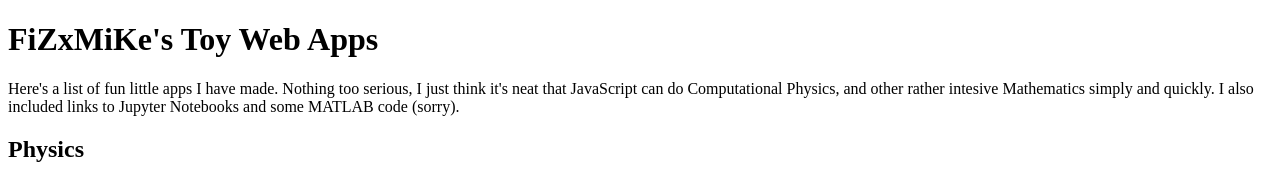
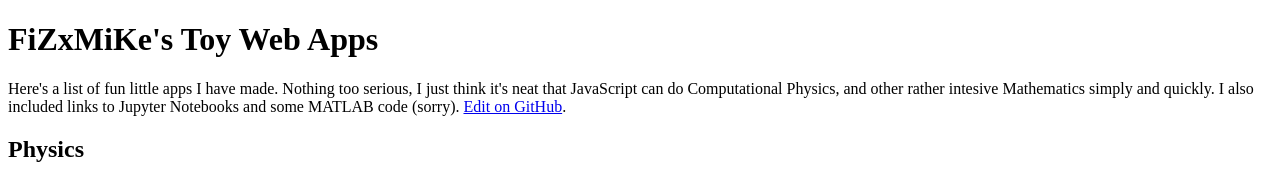
Before and after one commit to cheeweep/show_and_tell, a plain HTML site: page index.html in a window 1280 px wide. Shown: the top 185 px of the page. Drawn offline with Linux system fonts and the light colour scheme.

Commit message:
edited linksadded github link

```diff
--- a/index.html
+++ b/index.html
@@ -10,7 +10,7 @@ FiZxMiKe's Toy Web Apps
 <h1>FiZxMiKe's Toy Web Apps</h1>
 
 Here's a list of fun little apps I have made. Nothing too serious, I just think it's neat that JavaScript can do Computational Physics, and other
-rather intesive Mathematics simply and quickly. I also included links to Jupyter Notebooks and some MATLAB code (sorry).
+rather intesive Mathematics simply and quickly. I also included links to Jupyter Notebooks and some MATLAB code (sorry). <a href="https://github.com/fizxmike/show_and_tell">Edit on GitHub</a>.
 
 <h2>Physics</h2>
 <h3>Monte Carlo</h3>
```
